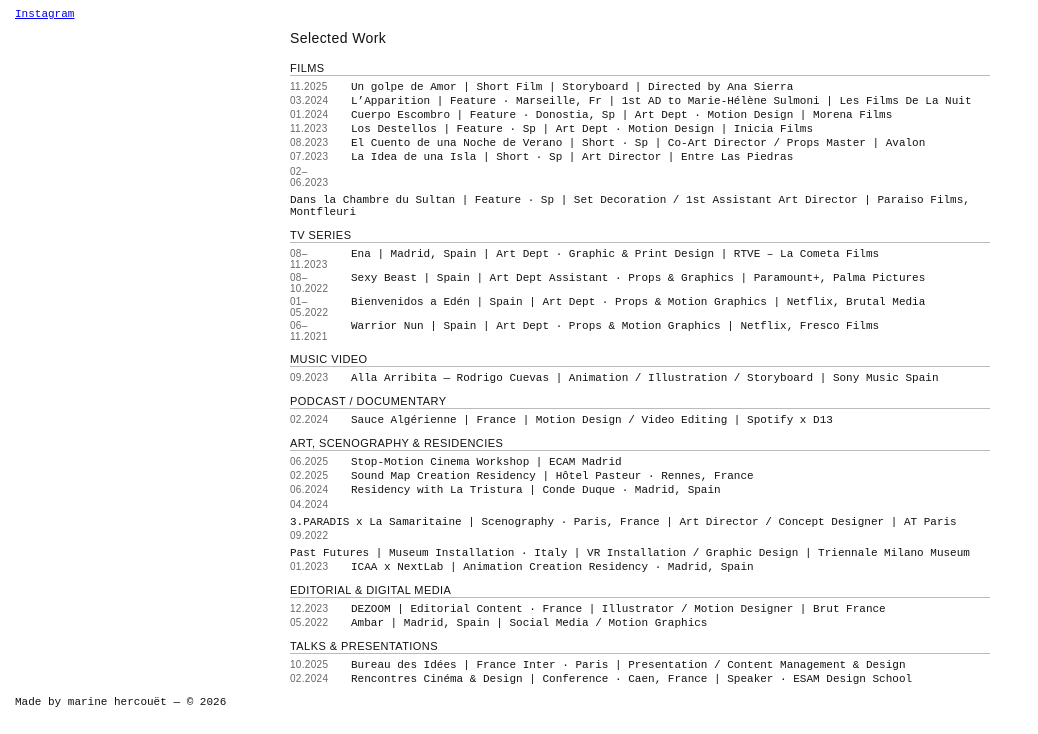
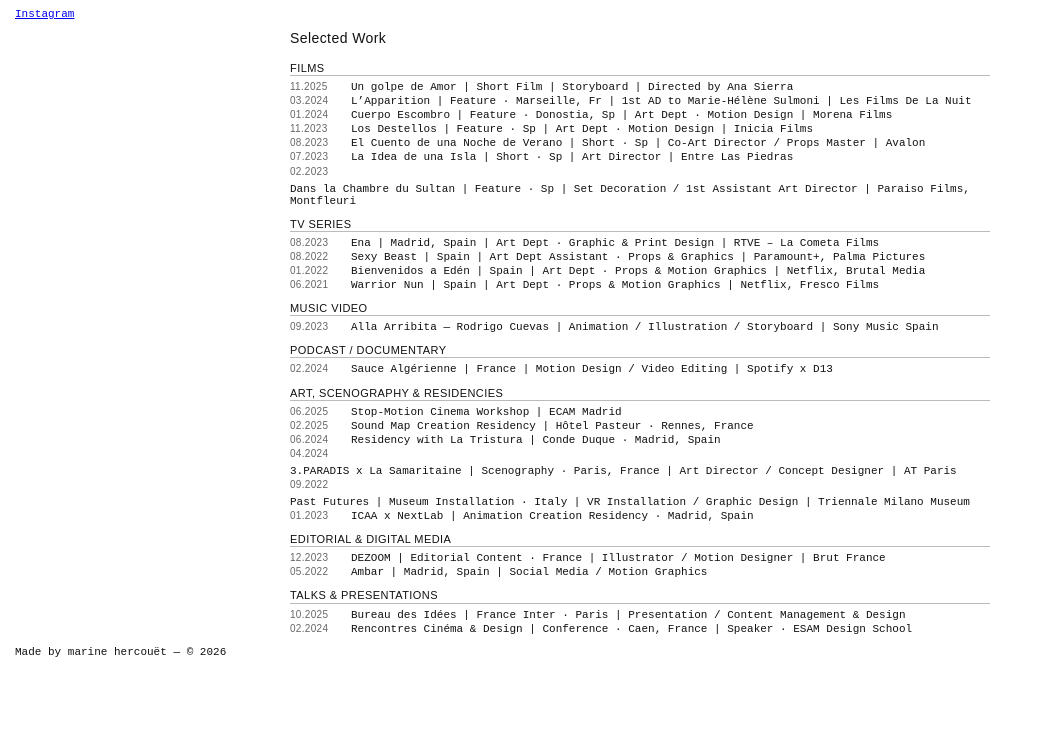
Before and after one commit to marinehercouet/mh, a plain HTML site: page index.html in a window 1280 px wide. Shown: the part 84-818 px from the top of the page, without its empty margins (0-1038 px from the left). Drawn offline with Linux system fonts and the light colour scheme; a script that the page names is missing; a web font is replaced by a local one.

Commit message:
Update index.html

```diff
--- a/index.html
+++ b/index.html
@@ -47,7 +47,7 @@
       <div class="content">La Idea de una Isla | Short · Sp | Art Director | Entre Las Piedras</div>
     </div>
     <div class="item">
-      <span class="date">02–06.2023</span>
+      <span class="date">02.2023</span>
       <div class="content">Dans la Chambre du Sultan | Feature · Sp | Set Decoration / 1st Assistant Art Director | Paraiso Films, Montfleuri</div>
     </div>
   </div>
@@ -56,19 +56,19 @@
   <div class="section">
     <h3>TV Series</h3>
     <div class="item">
-      <span class="date">08–11.2023</span>
+      <span class="date">08.2023</span>
       <div class="content">Ena | Madrid, Spain | Art Dept · Graphic & Print Design | RTVE – La Cometa Films</div>
     </div>
     <div class="item">
-      <span class="date">08–10.2022</span>
+      <span class="date">08.2022</span>
       <div class="content">Sexy Beast | Spain | Art Dept Assistant · Props & Graphics | Paramount+, Palma Pictures</div>
     </div>
     <div class="item">
-      <span class="date">01–05.2022</span>
+      <span class="date">01.2022</span>
       <div class="content">Bienvenidos a Edén | Spain | Art Dept · Props & Motion Graphics | Netflix, Brutal Media</div>
     </div>
     <div class="item">
-      <span class="date">06–11.2021</span>
+      <span class="date">06.2021</span>
       <div class="content">Warrior Nun | Spain | Art Dept · Props & Motion Graphics | Netflix, Fresco Films</div>
     </div>
   </div>
```
